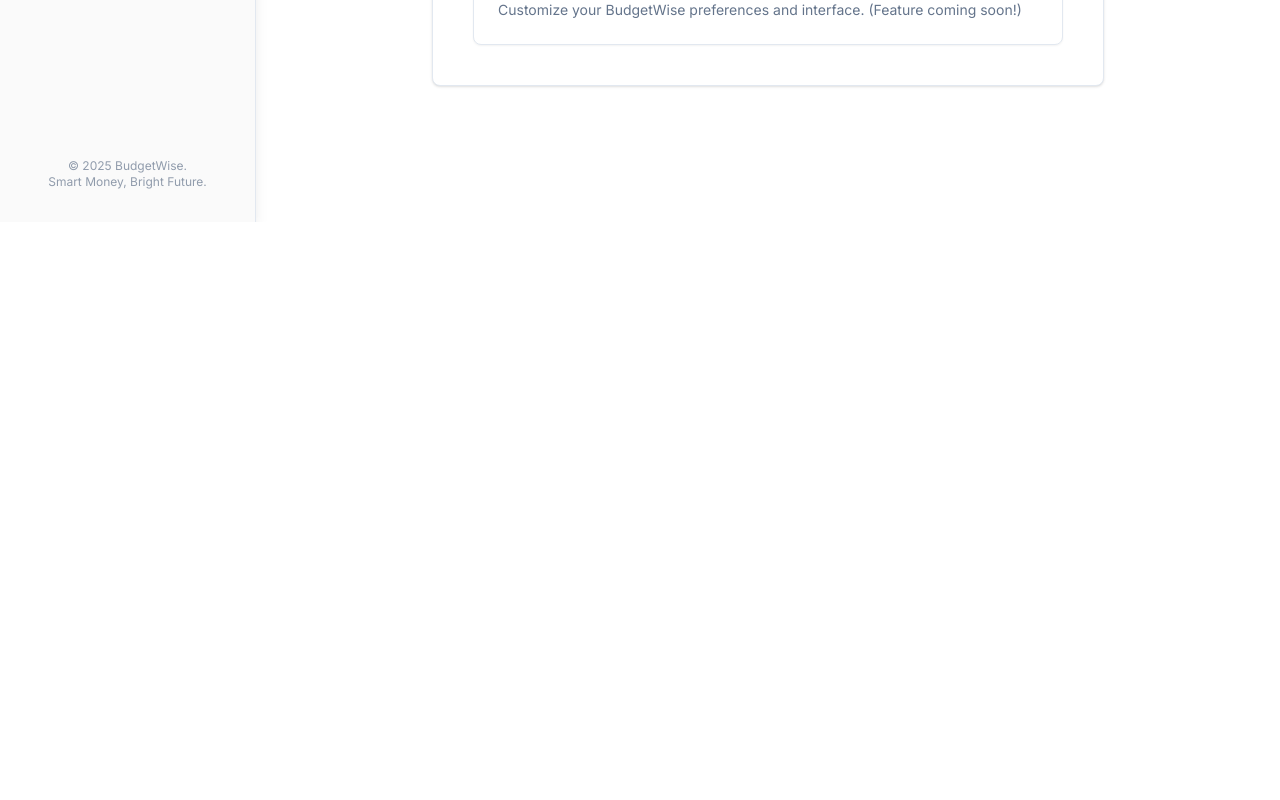
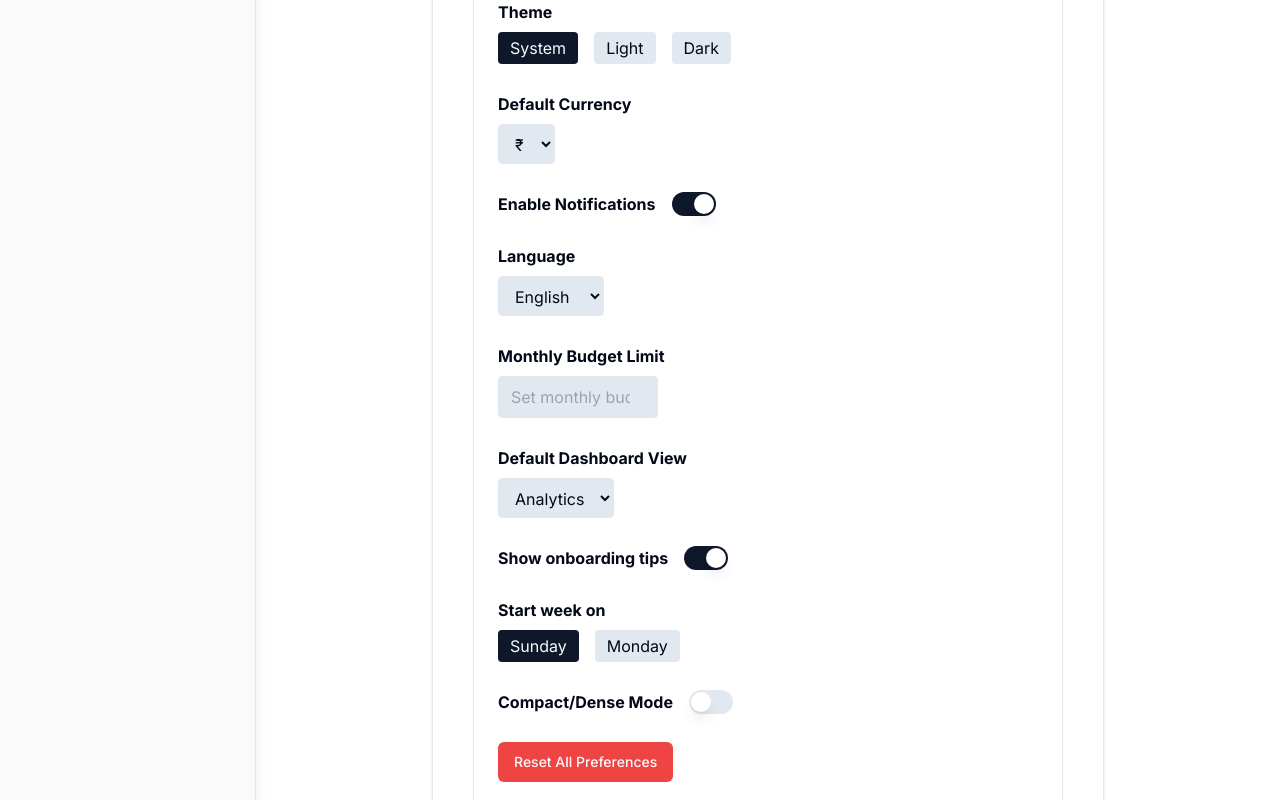
Before and after one commit to rahul-4125/budgetwise, a React (Vite) app: page /settings in a window 1280 px wide. Shown: the part 720-1520 px from the top of the page. Before the commit the page ends 942 px from the top, so only its background shows below. Built offline with nearby package versions, Linux system fonts and the light colour scheme.

Commit message:
Add all features
- Implemented all the features requested by the user.

```diff
--- /dev/null
+++ b/src/components/AppPreferences.tsx
@@ -0,0 +1,183 @@
+
+import { useEffect, useState } from "react";
+import { Switch } from "@/components/ui/switch";
+import { Button } from "@/components/ui/button";
+import { toast } from "@/hooks/use-toast";
+import { cn } from "@/lib/utils";
+
+const THEMES = [
+  { label: "System", value: "system" },
+  { label: "Light", value: "light" },
+  { label: "Dark", value: "dark" }
+];
+const CURRENCIES = ["₹", "$", "€"];
+const LANGUAGES = [
+  { label: "English", value: "en" },
+  { label: "हिन्दी", value: "hi" },
+  { label: "Español", value: "es" }
+];
+const DASHBOARDS = [
+  { label: "Analytics", value: "analytics" },
+  { label: "Table", value: "table" }
+];
+const WEEK_STARTS = [
+  { label: "Sunday", value: "sunday" },
+  { label: "Monday", value: "monday" }
+];
+
+function getPref<T>(key: string, def: T): T {
+  if (typeof window === "undefined") return def;
+  try {
+    const val = localStorage.getItem(key);
+    if (val === null) return def;
+    return JSON.parse(val) as T;
+  } catch { return def; }
+}
+function setPref<T>(key: string, val: T) {
+  try {
+    localStorage.setItem(key, JSON.stringify(val));
+  } catch {}
+}
+
+export function AppPreferences() {
+  // State for each preference
+  const [theme, setTheme] = useState<string>(() => getPref("theme", "system"));
+  const [currency, setCurrency] = useState<string>(() => getPref("currency", "₹"));
+  const [notifs, setNotifs] = useState<boolean>(() => getPref("notifications", true));
+  const [lang, setLang] = useState<string>(() => getPref("language", "en"));
+  const [monthlyBudget, setMonthlyBudget] = useState<string>(() => getPref("monthlyBudget", ""));
+  const [dashboardView, setDashboardView] = useState<string>(() => getPref("dashboardView", "analytics"));
+  const [showTips, setShowTips] = useState<boolean>(() => getPref("showTips", true));
+  const [weekStart, setWeekStart] = useState<string>(() => getPref("weekStart", "sunday"));
+  const [compact, setCompact] = useState<boolean>(() => getPref("compact", false));
+
+  // Handle localStorage & live changes
+  useEffect(() => { setPref("theme", theme); document.documentElement.setAttribute("data-theme", theme); }, [theme]);
+  useEffect(() => { setPref("currency", currency); }, [currency]);
+  useEffect(() => { setPref("notifications", notifs); }, [notifs]);
+  useEffect(() => { setPref("language", lang); }, [lang]);
+  useEffect(() => { setPref("monthlyBudget", monthlyBudget); }, [monthlyBudget]);
+  useEffect(() => { setPref("dashboardView", dashboardView); }, [dashboardView]);
+  useEffect(() => { setPref("showTips", showTips); }, [showTips]);
+  useEffect(() => { setPref("weekStart", weekStart); }, [weekStart]);
+  useEffect(() => { setPref("compact", compact);
+    document.documentElement.classList.toggle("compact", compact);
+  }, [compact]);
+
+  function resetPrefs() {
+    setTheme("system");
+    setCurrency("₹");
+    setNotifs(true);
+    setLang("en");
+    setMonthlyBudget("");
+    setDashboardView("analytics");
+    setShowTips(true);
+    setWeekStart("sunday");
+    setCompact(false);
+    [
+      "theme","currency","notifications","language","monthlyBudget",
+      "dashboardView","showTips","weekStart","compact"
+    ].forEach((k)=>localStorage.removeItem(k));
+    toast({ title: "Preferences reset", description: "All app preferences have been reset." });
+  }
+
+  return (
+    <form className={cn("space-y-7", compact && "text-sm")}>
+      <div>
+        <label className="font-semibold block mb-2">Theme</label>
+        <div className="flex gap-4">
+          {THEMES.map(({label, value}) =>
+            <button
+              key={value}
+              type="button"
+              onClick={()=>setTheme(value)}
+              className={cn(
+                "px-3 py-1 rounded",
+                theme === value ? "bg-primary text-primary-foreground" : "bg-input"
+              )}
+            >
+              {label}
+            </button>
+          )}
+        </div>
+      </div>
+      <div>
+        <label className="font-semibold block mb-2">Default Currency</label>
+        <select
+          value={currency}
+          onChange={e=>setCurrency(e.target.value)}
+          className="border rounded bg-input px-3 py-2"
+        >
+          {CURRENCIES.map(c => <option key={c} value={c}>{c}</option>)}
+        </select>
+      </div>
+      <div className="flex items-center gap-4">
+        <label className="font-semibold">Enable Notifications</label>
+        <Switch checked={notifs} onCheckedChange={setNotifs} />
+      </div>
+      <div>
+        <label className="font-semibold block mb-2">Language</label>
+        <select
+          value={lang}
+          onChange={e=>setLang(e.target.value)}
+          className="border rounded bg-input px-3 py-2"
+        >
+          {LANGUAGES.map(l => <option key={l.value} value={l.value}>{l.label}</option>)}
+        </select>
+      </div>
+      <div>
+        <label className="font-semibold block mb-2">Monthly Budget Limit</label>
+        <input
+          type="number"
+          placeholder="Set monthly budget"
+          value={monthlyBudget}
+          min={0}
+          onChange={e=>setMonthlyBudget(e.target.value)}
+          className="border rounded bg-input px-3 py-2 w-40"
+        />
+      </div>
+      <div>
+        <label className="font-semibold block mb-2">Default Dashboard View</label>
+        <select
+          value={dashboardView}
+          onChange={e=>setDashboardView(e.target.value)}
+          className="border rounded bg-input px-3 py-2"
+        >
+          {DASHBOARDS.map(d => <option key={d.value} value={d.value}>{d.label}</option>)}
+        </select>
+      </div>
+      <div className="flex items-center gap-4">
+        <label className="font-semibold">Show onboarding tips</label>
+        <Switch checked={showTips} onCheckedChange={setShowTips} />
+      </div>
+      <div>
+        <label className="font-semibold block mb-2">Start week on</label>
+        <div className="flex gap-4">
+          {WEEK_STARTS.map(({label,value})=>
+            <button
+              key={value}
+              type="button"
+              className={cn(
+                "px-3 py-1 rounded",
+                weekStart === value ? "bg-primary text-primary-foreground" : "bg-input"
+              )}
+              onClick={()=>setWeekStart(value)}
+            >
+              {label}
+            </button>
+          )}
+        </div>
+      </div>
+      <div className="flex items-center gap-4">
+        <label className="font-semibold">Compact/Dense Mode</label>
+        <Switch checked={compact} onCheckedChange={setCompact} />
+      </div>
+      <div>
+        <Button type="button" variant="destructive" onClick={resetPrefs}>
+          Reset All Preferences
+        </Button>
+      </div>
+    </form>
+  );
+}
+export default AppPreferences;
--- a/src/pages/Settings.tsx
+++ b/src/pages/Settings.tsx
@@ -1,10 +1,10 @@
-
 import { useEffect, useState } from "react";
 import { useNavigate } from "react-router-dom";
 import { supabase } from "@/integrations/supabase/client";
 import { toast } from "@/hooks/use-toast";
 import { Card, CardHeader, CardTitle, CardContent } from "@/components/ui/card";
 import { HeroSection } from "@/components/HeroSection";
+import AppPreferences from "@/components/AppPreferences";
 
 const Settings = () => {
   const [email, setEmail] = useState<string | null>(null);
@@ -84,9 +84,7 @@ const Settings = () => {
           <CardTitle>App Preferences</CardTitle>
         </CardHeader>
         <CardContent>
-          <div className="text-muted-foreground text-sm">
-            Customize your BudgetWise preferences and interface. (Feature coming soon!)
-          </div>
+          <AppPreferences />
         </CardContent>
       </Card>
     </div>
```
